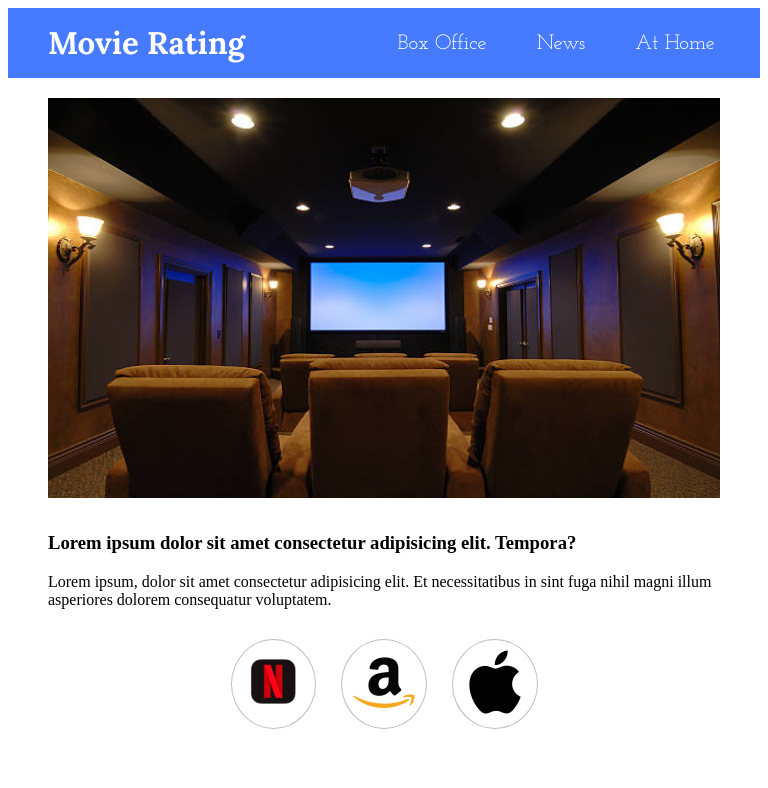
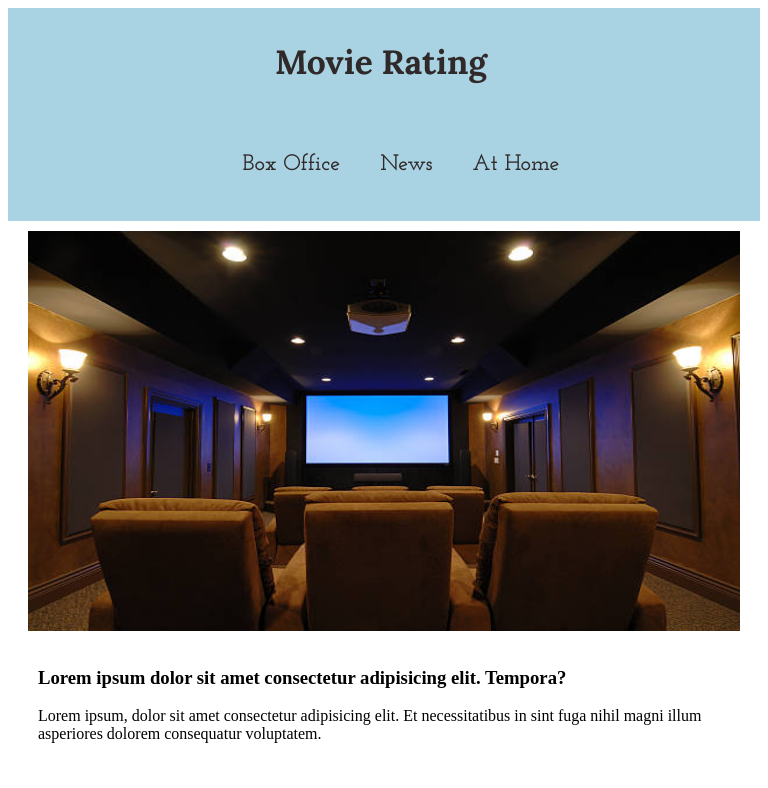
Before and after one commit to hrakad/Movie-Review, a plain HTML site: page atHome.html in a window 768 px wide. Shown: the top 788 px of the page. Drawn offline with Linux system fonts and the light colour scheme.

Commit message:
Add responsive desdign for min-width 401px and max-width 800px

```diff
--- a/assets/css/style.css
+++ b/assets/css/style.css
@@ -1,7 +1,8 @@
 header {
   color: #fff;
-  font-size: 1.3rem;
+  font-size: 1.5rem;
   font-family: "Lora", serif;
+  font-weight: 600;
   width: auto;
   display: flex;
   height: 60px;
@@ -24,7 +25,6 @@ ul li > a {
   gap: 60px;
   text-decoration: none;
   cursor: pointer;
-  display: flex;
   justify-content: space-between;
   padding: 25px;
 }
@@ -108,11 +108,11 @@ article > h3 {
 
 @media screen and (max-width: 400px) {
   header {
-    background-color: blueviolet;
+    background-color: rgb(116, 171, 197);
     display: flex;
     flex-direction: column;
     align-items: center;
-    font-size: 1rem;
+    font-size: 1.2rem;
     height: 10%;
     padding: 2px 10px 2px 10px;
     margin-bottom: 10px;
@@ -122,6 +122,7 @@ article > h3 {
     flex-direction: column;
     justify-content: center;
   }
+
   .movie_poster > img {
     height: 350px;
     width: 60vw;
@@ -156,3 +157,67 @@ article > h3 {
     padding-left: 0px;
   }
 }
+
+@media screen and (min-width: 401px) and (max-width: 800px) {
+  header {
+    color: rgb(48, 41, 41);
+    background-color: rgb(169, 210, 226);
+    display: flex;
+    flex-direction: column;
+    font-size: 1.4rem;
+    height: auto;
+    padding: 4px 10px 2px 4px;
+    margin-bottom: 10px;
+  }
+  ul {
+    display: flex;
+    flex-direction: row;
+    justify-content: center;
+  }
+
+  ul li > a {
+    color: rgb(48, 41, 41);
+    font-family: "Josefin Slab", serif;
+    font-weight: 600;
+    gap: 60px;
+    padding: 20px;
+  }
+
+  .movie_poster > img {
+    height: 250px;
+    width: 38vw;
+  }
+  main {
+    margin-left: 20px;
+    margin-right: 20px;
+  }
+
+  #athome-links {
+    display: flex;
+    flex-direction: column;
+    align-items: center;
+  }
+
+  #athome-links > a {
+    padding: 5px;
+    border: 1px solid rgb(48, 41, 41);
+    border-radius: 25%;
+  }
+  article {
+    padding: 2px 10px 2px 10px;
+  }
+
+  .news-article {
+    display: flex;
+    flex-direction: column;
+    gap: 10px;
+    padding-right: 2px;
+    margin-bottom: 20px;
+  }
+
+  article > img {
+    width: 95%;
+    height: 200px;
+    padding-left: 10px;
+  }
+}
```
Also changed, not shown: index.html (+1 -0 lines).
